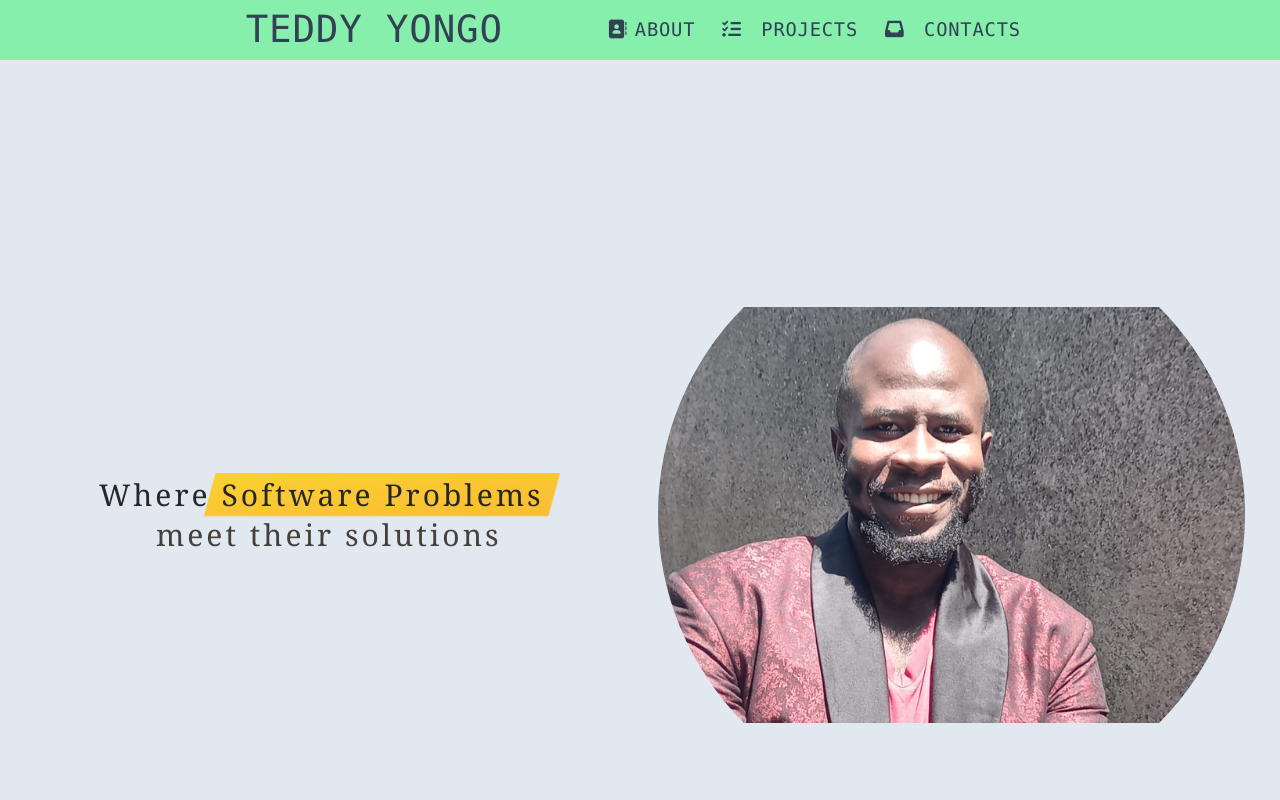
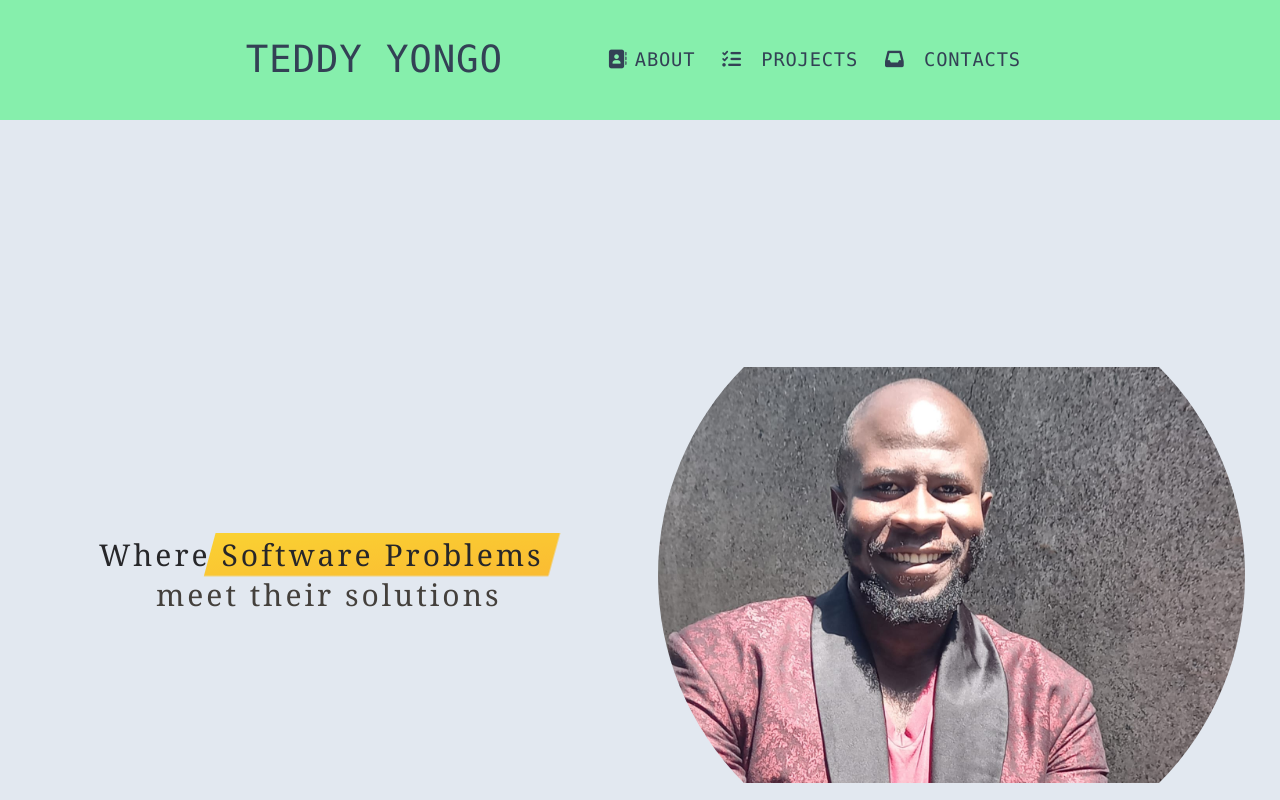
Before and after one commit to YTeyddie22/portfoliov2, a website built with Parcel: page src/index.html in a window 1280 px wide. Built offline with nearby package versions, Linux system fonts and the light colour scheme.

Commit message:
header fix

```diff
--- a/src/index.html
+++ b/src/index.html
@@ -24,7 +24,7 @@
 		class="font-mono bg-slate-200 h-full grid grid-cols-1 gap-14 sm:w-screen sm:p-0 sm-right-0 sm:left:0">
 		<header class="header w-screen h-fit mb-8">
 			<nav
-				class="navigation w-full h-24 flex justify-around items-center tracking-wider bg-green-300 text-slate-700 pl-80 pr-80">
+				class="navigation w-full h-24 flex justify-around items-center tracking-wider bg-green-300 text-slate-700 px-80 py-24">
 				<h1 class="logo uppercase text-6xl" id="logo">Teddy Yongo</h1>
 
 				<ul
```
Also changed, not shown: src/assets/tailwind/tailwind.css.
